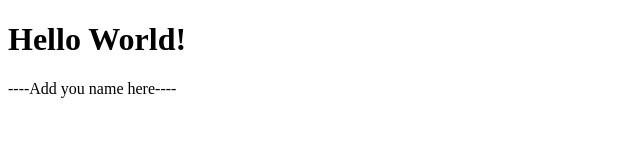
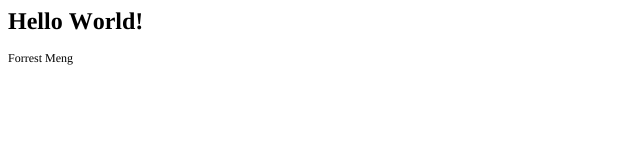
Before and after one commit to forrestmeng/forrestmeng.github.io, a plain HTML site: page index.html in a window 1280 px wide. Shown: the whole page, without its empty margins (0-640 px from the left). Drawn offline with Linux system fonts and the light colour scheme.

Commit message:
first commit

```diff
--- a/index.html
+++ b/index.html
@@ -1,14 +1,18 @@
-<!DOCTYPE html>
+<!DOCTYPE html PUBLIC "-//W3C//DTD HTML 4.01//EN" "http://www.w3.org/TR/html4/strict.dtd">
 <html>
+<head>
+  <meta http-equiv="Content-Type" content="text/html; charset=utf-8">
+  <meta http-equiv="Content-Style-Type" content="text/css">
+  <title></title>
+  <meta name="Generator" content="Cocoa HTML Writer">
+  <meta name="CocoaVersion" content="1894.4">
+  <style type="text/css">
+    p.p2 {margin: 0.0px 0.0px 12.0px 0.0px; font: 12.0px Times; color: #000000; -webkit-text-stroke: #000000}
+    span.s1 {font-kerning: none}
+  </style>
+</head>
 <body>
-
-<h1>Hello World!</h1>
-
-<p>
-
-----Add you name here----
-
-</p>
-
+<h1 style="margin: 0.0px 0.0px 16.1px 0.0px; font: 24.0px Times; color: #000000; -webkit-text-stroke: #000000"><span class="s1"><b>Hello World!</b></span></h1>
+<p class="p2"><span class="s1">Forrest Meng<span class="Apple-converted-space"> </span></span></p>
 </body>
 </html>
```
